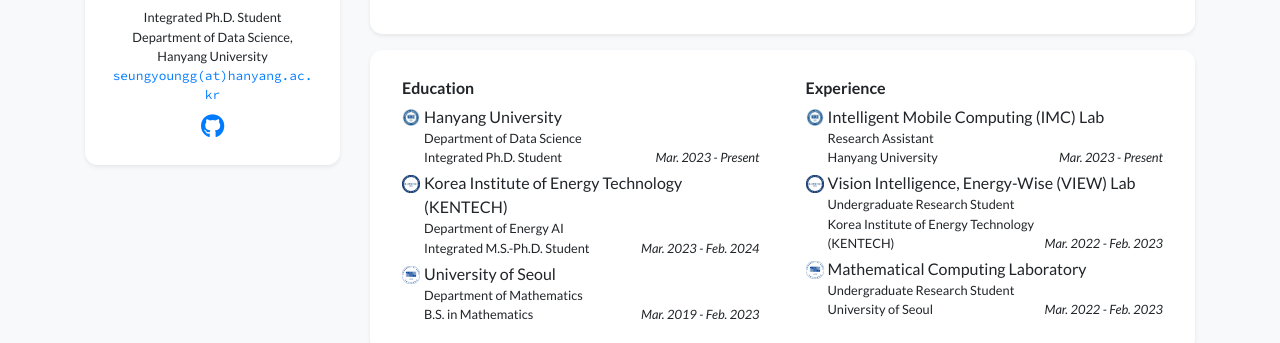
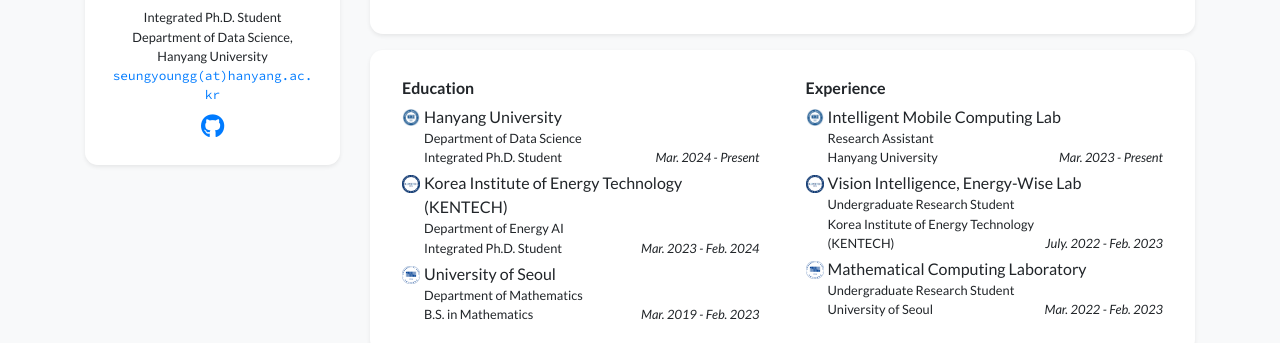
Before and after one commit to seungyoungg/academic-homepage-test, a Jekyll site: the page built from index.html, in a window 1280 px wide and 1356 px high. Shown: the part 338-681 px from the top of the window. Built offline with Jekyll 4.4.1, drawn with Linux system fonts in a browser that asks for light colours; nearby versions of some CDN libraries; a style sheet for code colours, icons or effects is not loaded.

Commit message:
Update profile.yml

```diff
--- a/_data/profile.yml
+++ b/_data/profile.yml
@@ -79,13 +79,13 @@
     position: >-
       Department of Data Science <br/>
       Integrated Ph.D. Student
-    date: Mar. 2023 - Present
+    date: Mar. 2024 - Present
 
   - name: Korea Institute of Energy Technology (KENTECH)
     logo: /assets/images/badges/kentech.png
     position: >-
       Department of Energy AI <br/>
-      Integrated M.S.-Ph.D. Student
+      Integrated Ph.D. Student
     date: Mar. 2023 - Feb. 2024
 
   - name: University of Seoul
@@ -96,19 +96,19 @@
     date: Mar. 2019 - Feb. 2023
 
 experience:
-  - name: Intelligent Mobile Computing (IMC) Lab
+  - name: Intelligent Mobile Computing Lab
     logo: /assets/images/badges/hanyang.png
     position: >-
       Research Assistant <br/>
       Hanyang University
     date: Mar. 2023 - Present
 
-  - name: Vision Intelligence, Energy-Wise (VIEW) Lab
+  - name: Vision Intelligence, Energy-Wise Lab
     logo: /assets/images/badges/kentech.png
     position: >-
       Undergraduate Research Student <br/>
       Korea Institute of Energy Technology (KENTECH)
-    date: Mar. 2022 - Feb. 2023
+    date: July. 2022 - Feb. 2023
 
   - name: Mathematical Computing Laboratory
     logo: /assets/images/badges/uos.png
```
